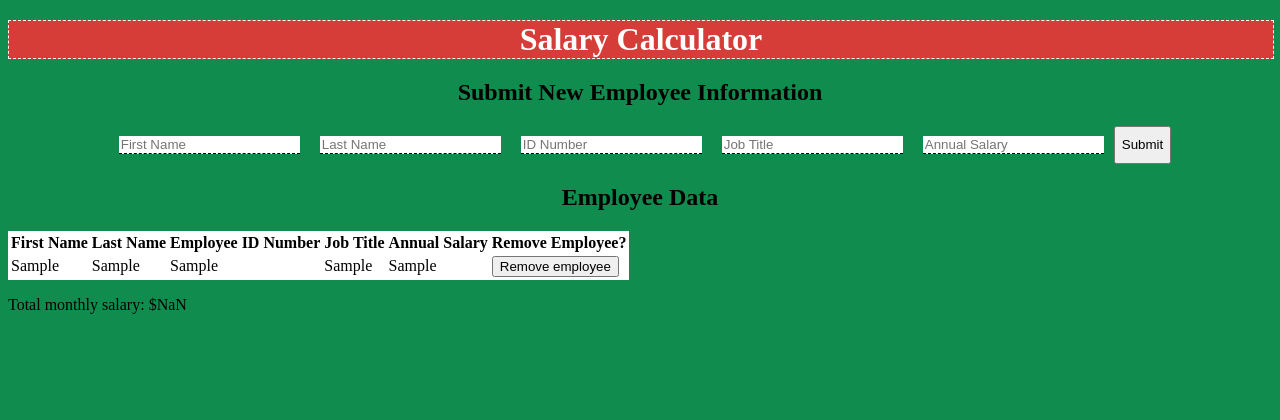
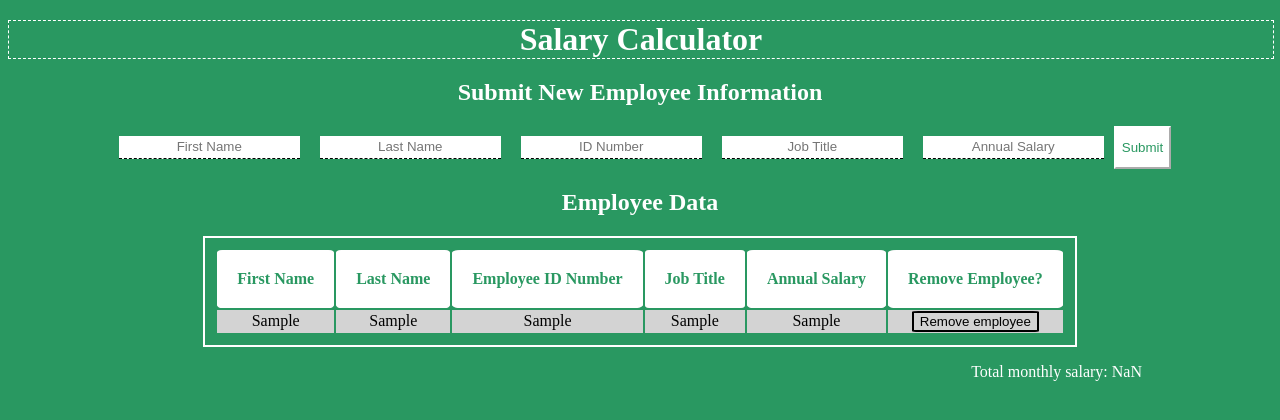
Before and after one commit to n-greensweig/weekend-salary-calculator, a plain HTML site: page index.html in a window 1280 px wide. Both pictures are taken after typing "Sample", "Sample", "Sample", "Sample", "Sample" into the empty fields and a click on the button "Submit". Drawn offline with Linux system fonts and the light colour scheme.

Commit message:
added CSS styling to complete basic outline of assignment

```diff
--- a/index.html
+++ b/index.html
@@ -8,6 +8,8 @@
     <script src="scripts/client.js" defer></script>
     <script src="scripts/employee-data.js" defer></script>
     <script src="scripts/global-variables.js" defer></script>
+    <link rel="icon" type="image/x-icon" href="bear-icon.jpeg">
+    <title>Salary Calculator</title>
 </head>
 <body>
         <h1>Salary Calculator</h1>
@@ -19,7 +21,6 @@
         <input type="text" id="id-number" placeholder="ID Number" />
         <input type="text" id="job-title" placeholder="Job Title" />
         <input type="text" id="annual-salary" placeholder="Annual Salary" />
-
         <button type="submit" id="submit-button">Submit</button>
         </form>
     </div>
@@ -34,6 +35,8 @@
                 <th>Annual Salary</th>
                 <th>Remove Employee?</th>
             </thead>
+            <tbody class="table-body">
+            </tbody>
         </table>
     </div>
     <div id="monthly-salary-div">
--- a/scripts/client.js
+++ b/scripts/client.js
@@ -2,14 +2,14 @@ console.log('script sourced');
 
 const salaryTable = document.querySelector(`#employee-data-table`);
 const monthlySalaryDiv = document.querySelector(`#monthly-salary-div`);
-const table = document.querySelector(`#employee-data-table`);
+const tableBody = document.querySelector(`.table-body`);
 const formatter = new Intl.NumberFormat('en-US', {
     style: 'currency',
     currency: 'USD',
     minimumFractionDigits: 2
 });
 
-const rows = table.rows;
+const rows = salaryTable.rows;
 let monthlySum = 0;
 let salaries = [];
 
@@ -36,7 +36,7 @@ function submitInfo(e) {
         annualSalary: document.querySelector(`#annual-salary`).value
     }
     console.log(employees);
-    salaryTable.innerHTML += `
+    tableBody.innerHTML += `
     <tr>
         <td class="first-name-data">${newEmployee.firstName}</td>
         <td class="last-name-data">${newEmployee.lastName}</td>
@@ -46,6 +46,7 @@ function submitInfo(e) {
         <td><button class="remove-button" onclick="removeEmployee(event)">Remove employee</button></td>
     </tr>
     `
+    console.log(tableBody.innerHTML);
     document.querySelector(`#first-name`).value = '';
     document.querySelector(`#last-name`).value = '';
     document.querySelector(`#id-number`).value = '';
@@ -77,6 +78,8 @@ function removeEmployee(e) {
     monthlySalaryDiv.innerHTML = `
     <p>Total monthly salary: ${monthlySum}</p>
     `;
+
+    redBackground();
 };
 
 
@@ -96,8 +99,19 @@ function sumSalaries() {
     salaries.push(salary);
     monthlySum = Number((salaries.reduce((acc, curr) => acc + curr, 0) / 12).toFixed(2));
     console.log(monthlySum);
-    monthlySum = formatter.format(monthlySum);
+    // monthlySum = formatter.format(monthlySum);
     monthlySalaryDiv.innerHTML = `
     <p>Total monthly salary: ${monthlySum}</p>
     `;
+
+    redBackground();
 }
+
+
+function redBackground() {
+    if (monthlySum > 20000) {
+        monthlySalaryDiv.innerHTML = `
+    <p style="background-color: red">Total monthly salary: ${monthlySum}</p>
+    `;
+    }
+}
--- a/styles.css
+++ b/styles.css
@@ -2,36 +2,86 @@ h1 {
     text-align: center;
     margin: 20px auto;
     border: 1px dashed white;
-    background-color: #D63D38;
     width: 100%;
     height: auto;
     color: white;
 }
 
+h2 {
+    text-align: center;
+    color: white;
+}
+
 body {
-    background-color: #118c4f;
+    background-color: #299861;
 }
 
 input {
     border: 0px;
     border-bottom: 1px dashed black;
     margin: 10px;
+    height: 20px;
+}
+
+input::placeholder {
+    text-align: center;
+    ;
+}
+
+#submit-button {
+    color: #299861;
+    background-color: white;
+    border-color: white;
 }
 
 table {
-    background-color: white;
+    margin: 0 auto;
+    border: 2px double white;
+    padding: 10px;
 }
 
-h2 {
-    text-align: center;
+.test {
+    border-color: black;
 }
+
+th {
+    padding: 20px;
+    color: #299861;
+    border-radius: 5%;
+    margin: 0px;
+    border-color: white;
+    background: white;
+}
+
 
 form {
     display: flex;
     justify-content: center;
 }
 
-#submit-button {
-    width: fit-content;
-    height: auto;
+#monthly-salary-div {
+    text-align: right;
+    padding-right: 130px;
+    color: white;
+    margin: 0 auto;
 }
+
+tr:nth-child(odd) {
+    background-color: lightgrey;
+}
+
+tr:nth-child(even) {
+    background-color: white;
+}
+
+.remove-button {
+    text-align: center;
+    background-color: inherit;
+    border: 2px double black;
+    border-radius: 5%;
+}
+
+td {
+    text-align: center;
+    border: none;
+}
```
Also changed, not shown: README.md, bear-icon.jpeg (added).
